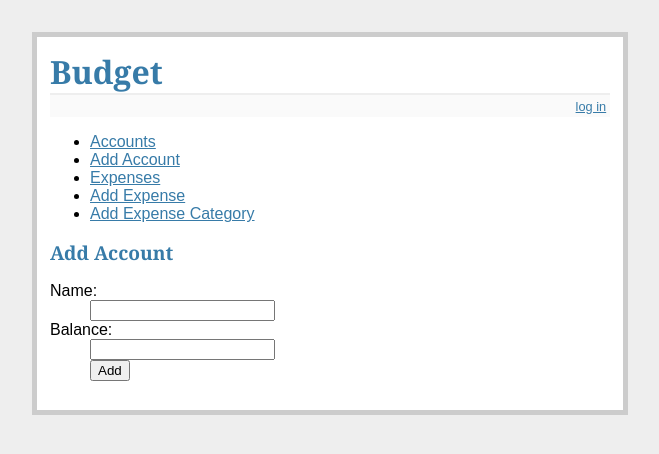
After one commit to radekstepan/FlaskBudget, a Flask app: page /account/add in a window 1280 px wide. The commit adds this page. Shown: the top 454 px of the page, without its empty margins (310-969 px from the left). Run offline with Flask 2, Linux system fonts and the light colour scheme; the visitor is signed in with stand-in values (Sample User, id 1).

Commit message:
Accounts added and expenses improved
git-svn-id: http://radek.unfuddle.com/svn/radek_budget@2 138173b9-53cd-42c6-b595-420ba7eea4ed

```diff
--- a/budget.py
+++ b/budget.py
@@ -3,6 +3,7 @@ from __future__ import with_statement
 from flask import Flask, request, session, redirect, url_for, abort, render_template, flash
 
 # models
+from sqlalchemy.sql.expression import desc
 from db.database import db_session
 from models import *
 
@@ -29,25 +30,57 @@ def shutdown_session(response):
 def dashboard():
     return redirect(url_for('show_expenses'))
 
+''' Accounts '''
+@app.route('/accounts')
+@login_required
+def show_accounts():
+    return render_template('show_accounts.html', accounts=Account.query)
+
+@app.route('/account/add', methods=['GET', 'POST'])
+@login_required
+def add_account():
+    error = None
+    if request.method == 'POST':
+        a = Account(session.get('logged_in_user'), request.form['name'], request.form['balance'])
+        db_session.add(a)
+        db_session.commit()
+        flash('Account added')
+    return render_template('add_account.html', error=error)
+
 ''' Expenses '''
 @app.route('/expenses/')
 @login_required
 def show_expenses():
     return render_template('show_expenses.html', entries=Expense.query
-    .filter(Expense.user == session.get('logged_in_user')))
+    .filter(Expense.user == session.get('logged_in_user'))
+    .join(ExpenseCategory)
+    .add_columns(ExpenseCategory.name)
+    .order_by(desc(Expense.date)))
 
 @app.route('/expense/add', methods=['GET', 'POST'])
 @login_required
 def add_expense():
     error = None
     if request.method == 'POST':
+        # add new expense
         e = Expense(session.get('logged_in_user'), request.form['date'], request.form['category'],
-                    request.form['description'], request.form['amount'])
+                    request.form['description'], request.form['deduct_from'], request.form['amount'])
         db_session.add(e)
+
+        # debit from account
+        a = Account.query.\
+        filter(Account.user == session.get('logged_in_user'))\
+        .filter(Account.id == request.form['deduct_from']).first()
+        a.balance -= float(request.form['amount'])
+        db_session.add(a)
+
         db_session.commit()
         flash('Expense added')
+
+    # fetch user's categories and accounts
     categories = ExpenseCategory.query.filter(ExpenseCategory.user == session.get('logged_in_user'))\
     .order_by(ExpenseCategory.name)
+    accounts = Account.query.filter(Account.user == session.get('logged_in_user'))
     return render_template('add_expense.html', **locals())
 
 @app.route('/expense/category/add', methods=['GET', 'POST'])
--- a/db/database.py
+++ b/db/database.py
@@ -12,3 +12,8 @@ Base.query = db_session.query_property()
 # init
 def init_db():
     Base.metadata.create_all(bind=engine)
+
+# logging
+import logging
+logging.basicConfig()
+logging.getLogger('sqlalchemy.engine').setLevel(logging.INFO)
--- a/db/schema.sql
+++ b/db/schema.sql
@@ -19,5 +19,14 @@ create table expenses (
   date integer not null,
   category_id integer not null,
   description string not null,
+  account_id integer not null,
   amount string not null
 );
+
+drop table if exists accounts;
+create table accounts (
+  id integer primary key autoincrement,
+  user_id integer not null,
+  name string not null,
+  balance string not null
+);
--- /dev/null
+++ b/templates/add_account.html
@@ -0,0 +1,16 @@
+{% extends "layout.html" %}
+{% block body %}
+  <h2>Add Account</h2>
+  {% if error %}<p class=error><strong>Error:</strong> {{ error }}{% endif %}
+  <form action="{{ url_for('add_account') }}" method=post>
+    <dl>
+      <dt>Name:
+      <dd><input type=text name=name>
+
+      <dt>Balance:
+      <dd><input type=text name=balance>
+
+      <dd><input type=submit value=Add>
+    </dl>
+  </form>
+{% endblock %}
--- a/templates/layout.html
+++ b/templates/layout.html
@@ -15,6 +15,8 @@
   {% endfor %}
 
   <ul>
+    <li><a href="{{ url_for('show_accounts') }}">Accounts</a></li>
+    <li><a href="{{ url_for('add_account') }}">Add Account</a></li>
     <li><a href="{{ url_for('show_expenses') }}">Expenses</a></li>
     <li><a href="{{ url_for('add_expense') }}">Add Expense</a></li>
     <li><a href="{{ url_for('add_expense_category') }}">Add Expense Category</a></li>
```
Also changed, not shown: models.py (+23 -1 lines), templates/add_expense.html (+7 -0 lines), templates/show_accounts.html (added, +15 -0 lines), templates/show_expenses.html (+4 -4 lines).
